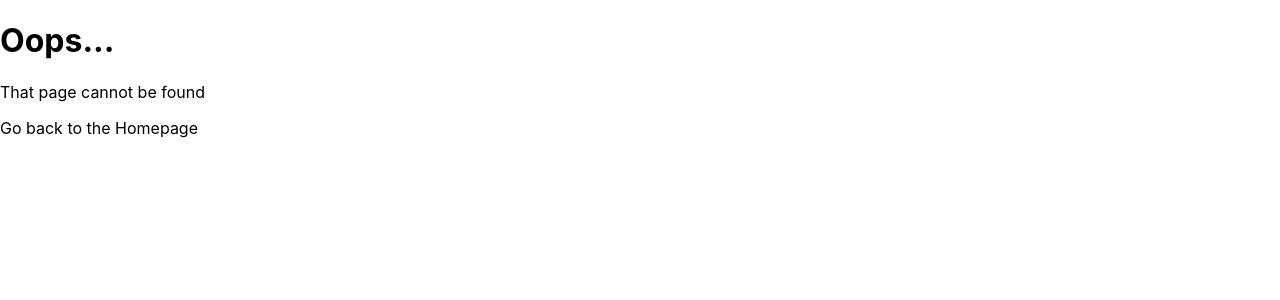
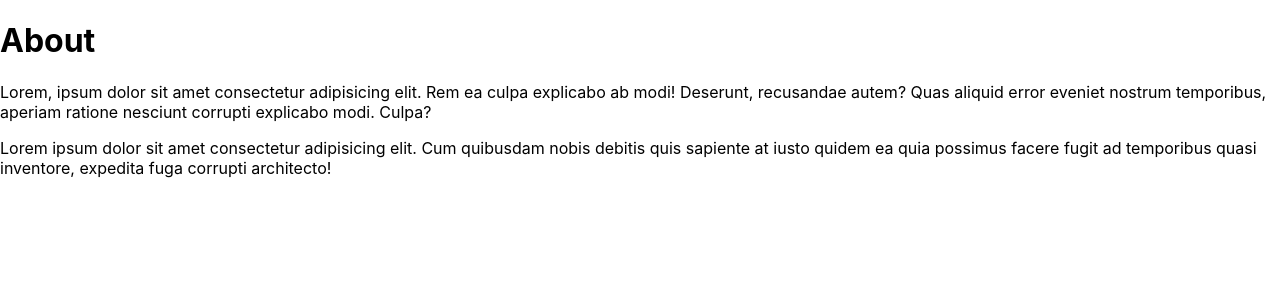
Before and after one commit to adeleke5140/Getting-started-with-next, a Next.js app: page /about in a window 1280 px wide. Before the commit this address had no page. Shown: the top 300 px of the page. Built offline with nearby package versions, Linux system fonts and the light colour scheme.

Commit message:
add about page

```diff
--- /dev/null
+++ b/pages/about.js
@@ -0,0 +1,28 @@
+import Head from "next/head"
+
+const About = () => {
+  return (
+    <>
+      <Head>
+        <title>About Ninjas</title>
+      </Head>
+      <div>
+        <h1>About</h1>
+        <p>
+          Lorem, ipsum dolor sit amet consectetur adipisicing elit. Rem ea culpa
+          explicabo ab modi! Deserunt, recusandae autem? Quas aliquid error
+          eveniet nostrum temporibus, aperiam ratione nesciunt corrupti
+          explicabo modi. Culpa?
+        </p>
+        <p>
+          Lorem ipsum dolor sit amet consectetur adipisicing elit. Cum quibusdam
+          nobis debitis quis sapiente at iusto quidem ea quia possimus facere
+          fugit ad temporibus quasi inventore, expedita fuga corrupti
+          architecto!
+        </p>
+      </div>
+    </>
+  )
+}
+
+export default About
```
